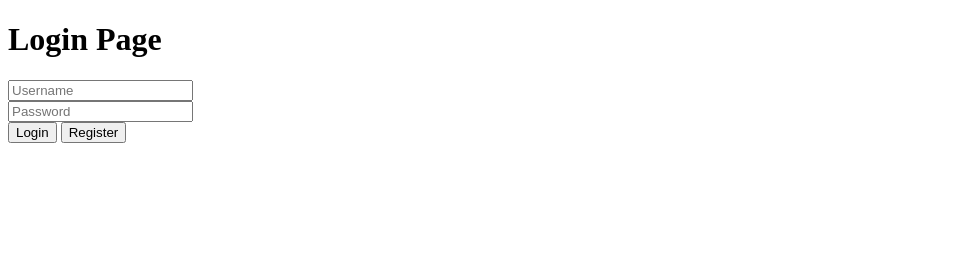
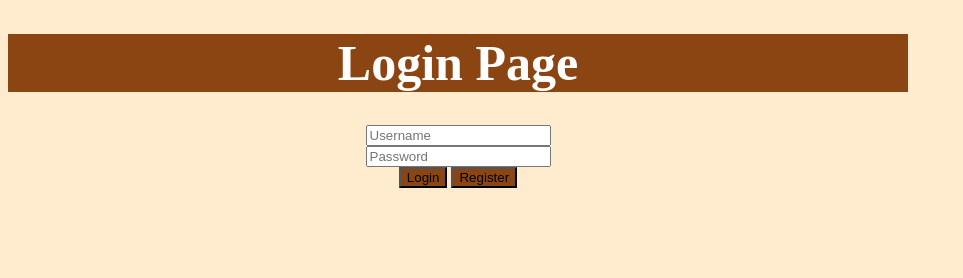
Before and after one commit to wharenlay/ITPC_3_prelims_exam, a plain HTML site: page index.html in a window 1280 px wide. Shown: the whole page, without its empty margins (0-963 px from the left). Drawn offline with Linux system fonts and the light colour scheme.

Commit message:
added a modify and add css styles index.html file

```diff
--- a/index.html
+++ b/index.html
@@ -5,19 +5,34 @@
     <meta name="viewport" content="width=device-width, initial-scale=1.0">
     <title>Login</title>
 </head>
+<style>
+#lgndiv{
+ background-color:saddlebrown ; height: 70p; width: 900px;
+}
+#txt{
+  font-size: 50px; color: white;
+}
+div {text-align: center;}
+.div1{ margin-top: top;
+}
+#contsntdiv{
+    height: 150px; width: 900px;
 
+}
 
-<body>
-    <h1>Login Page</h1>
-    <div">
-        <input type="text" placeholder="Username">
+</style>
+
+<body style="background-color: blanchedalmond;">
+
+    <div id="lgndiv"><h1 id= txt>Login Page</h1></div>
+    <div id="contsntdiv">
+
+        <div class="div1"><input type="text" placeholder="Username"></div>
+    <div class="div1"> <input  type="password" placeholder="Password"></div>
+    <div class="div1">
+        <button style="background-color: saddlebrown;">Login</button>
+        <button style="background-color: saddlebrown;">Register</button>
     </div>
-    <div>
-        <input  type="password" placeholder="Password"
-    </div>
-    <div>
-        <button>Login</button>
-        <button>Register</button>
-    </div>
+</div>
 </body>
 </html>
```
